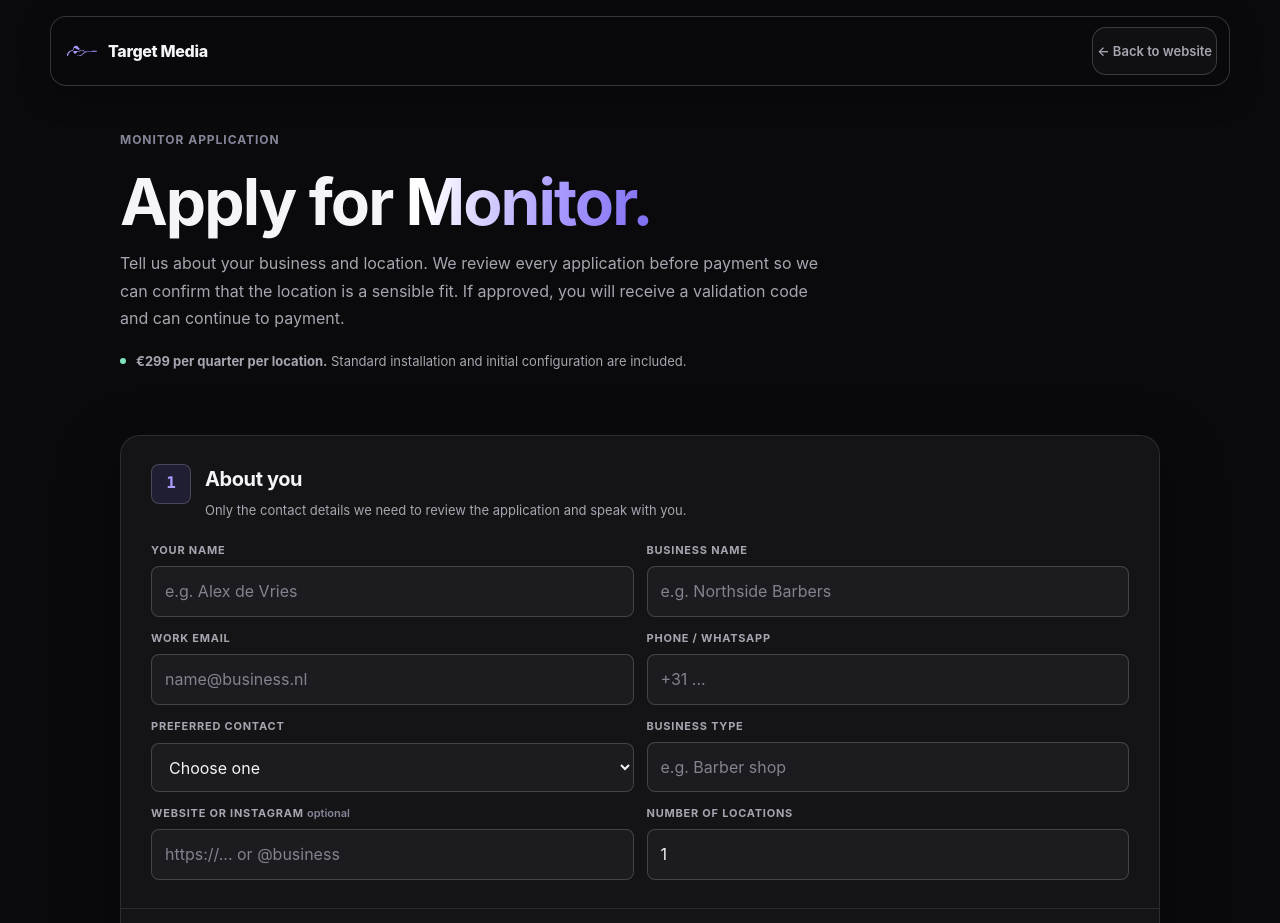
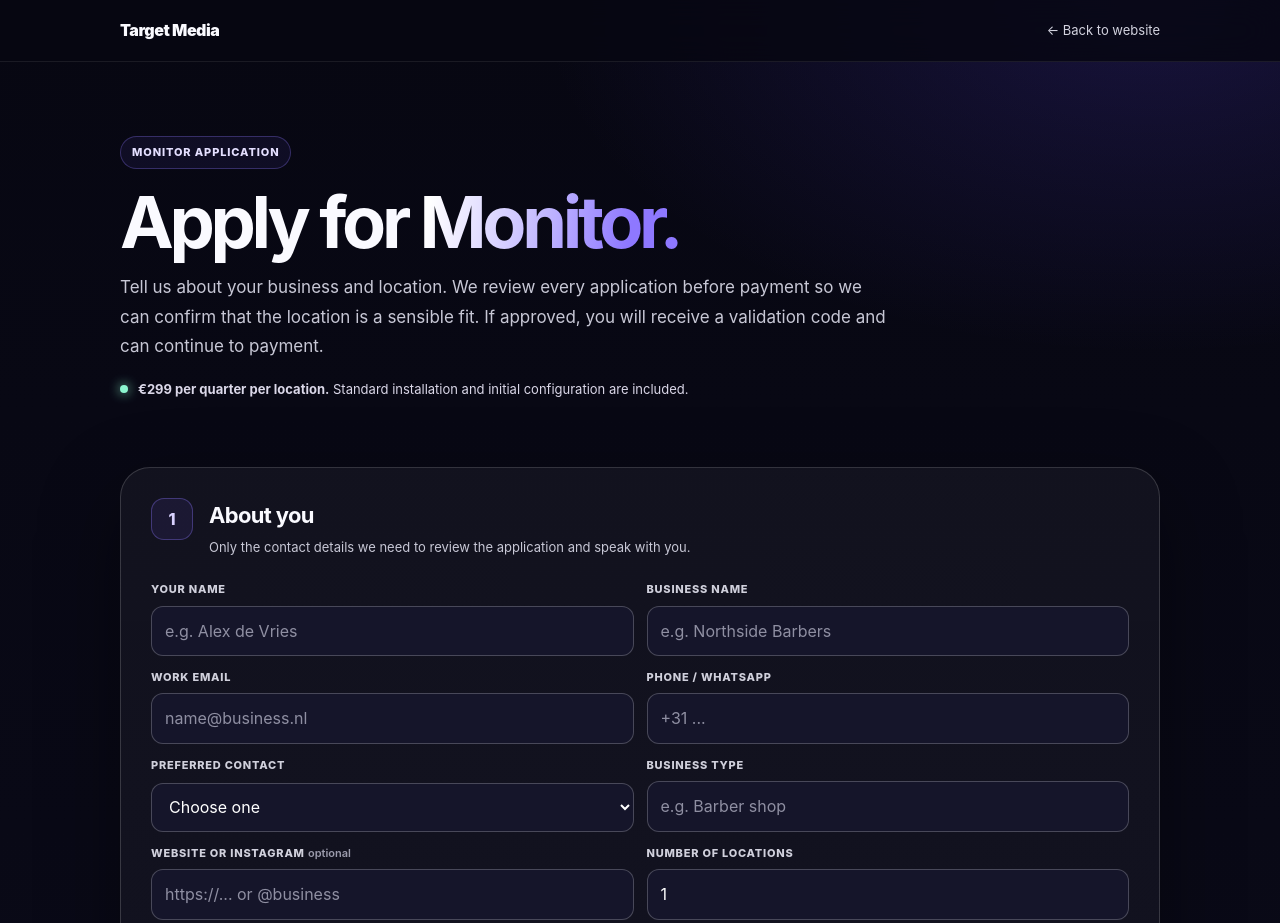
Before and after one commit to targetai1920-debug/TARGET-MEDIA, a website: page apply.html in a window 1280 px wide. Shown: the top 923 px of the page. Drawn offline with Linux system fonts and the light colour scheme.

```diff
--- a/apply.html
+++ b/apply.html
@@ -3,37 +3,46 @@
 <head>
   <meta charset="utf-8">
   <meta name="viewport" content="width=device-width,initial-scale=1">
-  <meta name="theme-color" content="#0a0a0d">
+  <meta name="theme-color" content="#070712">
   <meta name="description" content="Apply for Target Media Monitor so we can review whether your location is a suitable fit.">
   <title>Apply for Monitor — Target Media</title>
-  <link rel="stylesheet" href="styles.css">
   <style>
-    /* page-specific: apply.html */
-    .hero{padding:126px 0 34px}
-    h1{font-size:clamp(38px,6vw,64px);line-height:1.02;letter-spacing:-.03em;margin:18px 0 16px;max-width:780px}
-    .lead{color:var(--muted);font-size:16px;line-height:1.72;max-width:720px;margin:0}
-    .price-note{margin-top:18px;display:flex;gap:10px;align-items:flex-start;color:var(--muted);font-size:13px}
-    .price-dot{width:6px;height:6px;border-radius:50%;background:var(--good);margin-top:7px;flex:0 0 auto}
-    .application-card{margin:30px 0 70px}
+    :root{--bg:#070712;--card:#111126;--line:rgba(255,255,255,.16);--text:#fafaff;--muted:#c7c7d5;--sub:#a8a8bb;--violet:#8e78ff;--violet2:#b9adff;--good:#8cf5cf;--warn:#ffd27a;--danger:#ff8eaa;--shadow:0 28px 80px rgba(0,0,0,.38)}
+    *{box-sizing:border-box}
+    html{scroll-behavior:smooth}
+    body{margin:0;background:radial-gradient(900px 520px at 90% 0,rgba(100,74,255,.18),transparent 68%),linear-gradient(180deg,#070712,#0a0a18 50%,#070712);color:var(--text);font-family:Inter,ui-sans-serif,system-ui,-apple-system,BlinkMacSystemFont,"Segoe UI",sans-serif;line-height:1.55}
+    a{color:inherit;text-decoration:none}button,input,select,textarea{font:inherit;color:inherit}
+    a:focus-visible,button:focus-visible,input:focus-visible,select:focus-visible,textarea:focus-visible{outline:3px solid #d7d0ff;outline-offset:3px}
+    .skip-link{position:fixed;left:16px;top:-80px;z-index:50;background:#fff;color:#090912;padding:12px 16px;border-radius:10px;font-weight:800}.skip-link:focus{top:12px}
+    .wrap{width:min(1040px,calc(100% - 32px));margin:auto}
+    .topbar{padding:18px 0;position:sticky;top:0;z-index:20;background:rgba(7,7,18,.82);backdrop-filter:blur(18px);border-bottom:1px solid rgba(255,255,255,.08)}
+    .topbar-inner{display:flex;align-items:center;justify-content:space-between;gap:20px}.brand{font-weight:900;letter-spacing:-.03em}.back{font-size:13px;color:#d3d3df}.back:hover{color:#fff}
+    .hero{padding:74px 0 34px}.eyebrow{display:inline-flex;padding:7px 11px;border:1px solid rgba(142,120,255,.3);border-radius:999px;color:#e4dfff;background:rgba(119,92,255,.08);font-size:11px;font-weight:850;letter-spacing:.08em;text-transform:uppercase}
+    h1{font-size:clamp(42px,7vw,72px);line-height:.98;letter-spacing:-.06em;margin:18px 0 16px;max-width:850px}.gradient{background:linear-gradient(100deg,#fff 5%,#c6bdff 45%,#8e78ff 80%);-webkit-background-clip:text;background-clip:text;color:transparent}
+    .lead{color:var(--muted);font-size:17px;line-height:1.72;max-width:770px;margin:0}.price-note{margin-top:18px;display:flex;gap:10px;align-items:flex-start;color:#dad7e8;font-size:13px}.price-dot{width:8px;height:8px;border-radius:50%;background:var(--good);box-shadow:0 0 12px var(--good);margin-top:6px;flex:0 0 auto}
+    .application-card{margin:34px 0 70px;border:1px solid var(--line);border-radius:30px;background:linear-gradient(180deg,rgba(255,255,255,.045),rgba(255,255,255,.018));overflow:hidden;box-shadow:var(--shadow)}
+    .form-section{padding:30px;border-bottom:1px solid var(--line)}.form-section:last-child{border-bottom:0}
+    .form-section-head{display:grid;grid-template-columns:44px 1fr;gap:14px;align-items:start;margin-bottom:24px}.form-section-head>span{width:42px;height:42px;border-radius:13px;border:1px solid rgba(142,120,255,.34);display:grid;place-items:center;color:#d9d2ff;background:rgba(119,92,255,.09);font-weight:850}.form-section-head h2{font-size:22px;margin:0 0 5px;letter-spacing:-.03em}.form-section-head p{margin:0;color:var(--muted);font-size:13px}
+    .form-grid{display:grid;grid-template-columns:1fr 1fr;gap:13px}.field{display:grid;gap:7px}.field.full{grid-column:1/-1}.field label,.choice-fieldset legend,.approval-label{font-size:11px;color:#d0d0dc;text-transform:uppercase;letter-spacing:.07em;font-weight:800}.field input,.field select,.field textarea{width:100%;border:1px solid rgba(255,255,255,.22);border-radius:12px;background:#15152a;color:#fff;padding:12px 13px}.field textarea{resize:vertical;min-height:110px}.field input::placeholder,.field textarea::placeholder{color:#8f8fa2}.optional{color:#9c9cad;font-weight:600;text-transform:none;letter-spacing:0}.textarea-field{margin-top:18px}
+    .choice-fieldset{border:0;padding:0;margin:0}.choice-fieldset legend{margin-bottom:10px}.choice-grid{display:grid;grid-template-columns:repeat(3,1fr);gap:10px}.choice{display:flex;align-items:center;gap:10px;min-height:50px;padding:12px 13px;border:1px solid var(--line);border-radius:13px;background:rgba(255,255,255,.025);cursor:pointer}.choice:has(input:checked){border-color:rgba(142,120,255,.58);background:rgba(119,92,255,.10)}.choice input{width:18px;height:18px;accent-color:#8e78ff}.choice span{font-size:12px;color:#e5e5eb}
+    .ack{display:flex;gap:10px;align-items:flex-start;margin:10px 0;color:#d5d5df;font-size:12px}.ack input{margin-top:3px;width:18px;height:18px;accent-color:#8e78ff}.ack a{text-decoration:underline;text-underline-offset:3px}
+    .submission-note{margin:16px 0;padding:13px 14px;border:1px solid rgba(255,210,122,.24);border-radius:13px;background:rgba(255,210,122,.06);color:#e7d6b0;font-size:11px;line-height:1.6}.submission-note.warning{border-color:rgba(255,142,170,.3);background:rgba(255,142,170,.06);color:#ffd0dc}
+    .btn{border:1px solid var(--line);border-radius:14px;padding:13px 18px;display:inline-flex;align-items:center;justify-content:center;font-weight:850;cursor:pointer;background:rgba(255,255,255,.06);min-height:48px}.btn-primary{background:linear-gradient(135deg,#765cff,#4c3fd5);border-color:#a190ff;box-shadow:0 14px 40px rgba(100,75,255,.22)}.submit-application{width:100%}.btn:disabled{opacity:.55;cursor:not-allowed}
+    .application-success{margin:34px 0 70px;border:1px solid rgba(140,245,207,.3);border-radius:30px;padding:42px;text-align:center;background:rgba(140,245,207,.055)}.success-mark{display:grid;place-items:center;width:52px;height:52px;margin:0 auto 16px;border-radius:50%;background:rgba(140,245,207,.12);border:1px solid rgba(140,245,207,.3);color:var(--good);font-size:24px}.application-success h2{font-size:30px;margin:0 0 8px}.application-success p{max-width:620px;margin:auto;color:var(--muted);line-height:1.7}
+    footer{padding:30px 0 46px;border-top:1px solid rgba(255,255,255,.08);color:#aaaabd;font-size:11px}.footer-links{display:flex;gap:16px;flex-wrap:wrap}.footer-links a{text-decoration:underline;text-underline-offset:3px}
+    @media(max-width:800px){.choice-grid{grid-template-columns:1fr 1fr}.form-grid{grid-template-columns:1fr}.field.full{grid-column:auto}}
+    @media(max-width:560px){.hero{padding-top:52px}.form-section{padding:22px}.choice-grid{grid-template-columns:1fr}.topbar-inner{align-items:flex-start}.back{font-size:12px}}
+    @media(prefers-reduced-motion:reduce){*{scroll-behavior:auto!important;transition:none!important}}
   </style>
 </head>
 <body>
   <a class="skip-link" href="#main">Skip to application</a>
-
-  <header class="nav-wrap">
-    <nav class="nav" aria-label="Primary navigation">
-      <a class="brand" href="index.html" aria-label="Target Media home">
-        <span class="brand-mark" aria-hidden="true"><svg xmlns="http://www.w3.org/2000/svg" viewBox="0 0 1200 416.44"><path d="M783.56 268.45l-2.3-5.73-8.03-4.59h-61.95l-25.24 5.73-29.83 17.21-51.62 48.18-33.27 26.39-42.45 24.09-24.09 8.03-40.15 5.74-29.83-1.15-42.45-8.03-24.09-9.18 17.21 11.48 21.8 10.32 41.3 11.47 19.5 2.3h30.97l28.68-4.59 29.83-10.33 37.86-21.79 28.68-22.95 39.01-36.71 27.53-19.5 22.95-9.18 16.06-3.44h42.44l10.33-6.89zM252.39 243.21l17.21 33.27 25.24 30.98 19.5 10.32h16.06l19.5-10.32 64.25-67.69 12.62-6.88 95.22-3.44 5.73-8.04v-30.97l5.74-5.74h120.46l4.59 5.74v32.12l8.03 8.03h328.11l11.47 8.03h178.97l11.47-6.88 2.29-16.06-14.91-12.62h-176.67l-11.48 6.88-310.9 1.15-8.03-8.03v-30.98l-9.17-8.03H518.55l-10.33 9.18v30.98l-6.88 6.88H279.92l-18.35 10.32-9.18 21.8zM536.9 123.9l-73.42-36.71-8.03-25.24-13.77-22.94-16.06-16.07-25.24-14.91-25.24-6.88L352.2 0l-21.8 3.44-25.24 10.33-28.68 24.09-12.62 18.35-10.32 33.27v47.04l-35.57 43.59-36.71 1.15-52.77 16.06-51.63 32.13-37.85 40.15-16.07 24.09-18.35 42.45L0 365.97l4.59 36.71 16.06 12.62 16.06-4.59 37.86-100.96 25.24-37.86 35.56-35.56 21.8-14.92 36.71-14.91 26.39-1.15 18.35 10.33-4.59-21.8 29.83-35.56h13.77l5.74-5.74v-49.33l8.03-11.47 18.35-3.44 16.06 4.59 92.93 53.92 26.38 10.32 18.36 1.15 24.09-5.74z" fill="currentColor"/></svg></span>
-        <span class="brand-name">Target Media</span>
-      </a>
-      <a class="btn btn-ghost nav-back" href="index.html">← Back to website</a>
-    </nav>
-  </header>
+  <header class="topbar"><div class="wrap topbar-inner"><a class="brand" href="index.html">Target Media</a><a class="back" href="index.html">← Back to website</a></div></header>
 
   <main id="main" class="wrap">
     <section class="hero">
-      <span class="kicker">Monitor application</span>
-      <h1>Apply for <span class="gradient-text">Monitor.</span></h1>
+      <span class="eyebrow">Monitor application</span>
+      <h1>Apply for <span class="gradient">Monitor.</span></h1>
       <p class="lead">Tell us about your business and location. We review every application before payment so we can confirm that the location is a sensible fit. If approved, you will receive a validation code and can continue to payment.</p>
       <div class="price-note"><span class="price-dot" aria-hidden="true"></span><span><strong>€299 per quarter per location.</strong> Standard installation and initial configuration are included.</span></div>
     </section>
@@ -99,7 +108,7 @@
     </section>
   </main>
 
-  <footer><div class="wrap footer-links"><a href="privacy-policy.html">Privacy Policy</a><a href="terms.html">Terms &amp; Conditions</a><a href="cookie-policy.html">Cookie Policy</a><a href="refund-policy.html">Refund Policy</a><a href="accessibility.html">Accessibility</a></div></footer>
+  <footer><div class="wrap footer-links"><a href="privacy-policy.html">Privacy Policy</a><a href="terms.html">Terms & Conditions</a><a href="cookie-policy.html">Cookie Policy</a><a href="refund-policy.html">Refund Policy</a><a href="accessibility.html">Accessibility</a></div></footer>
 
   <script>
     const q=(s,r=document)=>r.querySelector(s);
```
